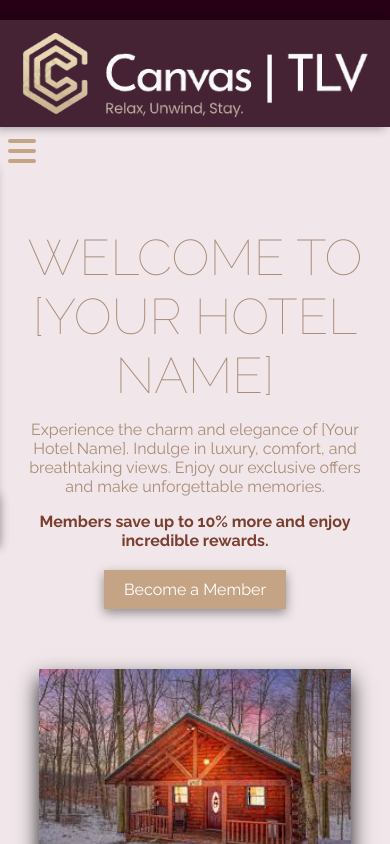
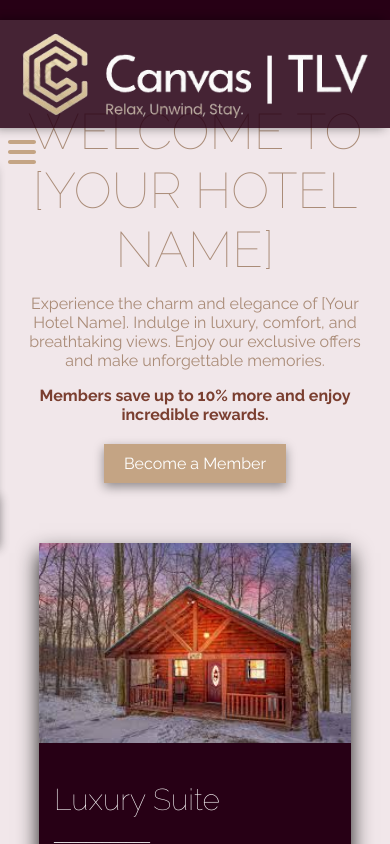
Before and after one commit to TheLordPasta/classicHotel, a React (Create React App) app: page / in a window 390 px wide. Shown: the top 844 px of the page. Built offline with nearby package versions, Linux system fonts and the light colour scheme; no server answers.

Commit message:
trying to fix something on iphone2

```diff
--- a/src/styles/navbar.css
+++ b/src/styles/navbar.css
@@ -1,5 +1,5 @@
 .navbar-wrapper {
-  position: sticky;
+  position: fixed;
   top: 0;
   z-index: 1000; /* Ensure it's above other elements */
   width: 100%;
@@ -7,8 +7,9 @@
 
 .navbar-container {
   background-color: transparent;
-  position: sticky;
+  position: fixed;
   top: 0;
+  left: 0;
   z-index: 1000;
   width: 100%;
   transition: background-color 0.3s ease-in-out;
@@ -37,7 +38,6 @@
 
 .navbar-buttons {
   display: flex; /* Ensure the buttons are in a row */
-  position: fixed;
   justify-content: center;
   gap: 1px; /* Space between buttons */
 }
@@ -97,6 +97,14 @@
     margin-left: 2%;
     margin-top: 2%;
   }
+  .navbar-container {
+    position: fixed; /* Fixed to viewport */
+    top: 0;
+    left: 0;
+    width: 100%;
+    z-index: 1000;
+    background-color: transparent;
+  }
   .navbar-buttons {
     flex-direction: column;
     position: fixed;
```
